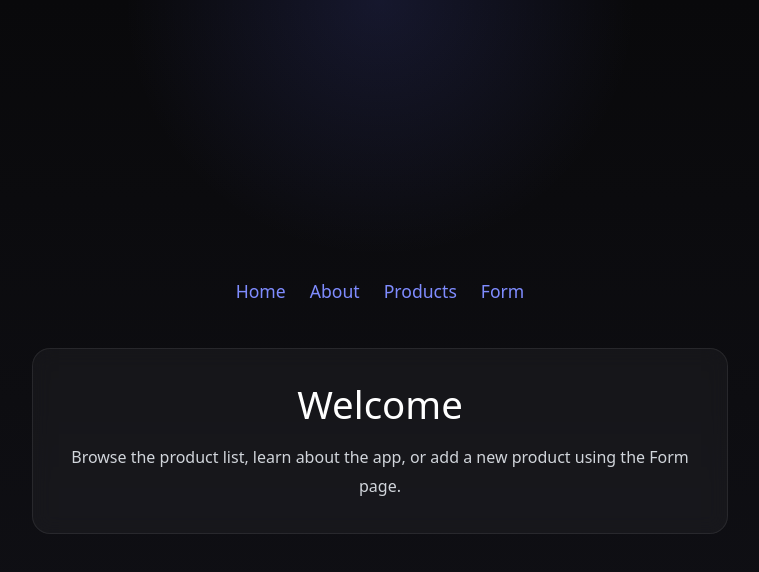
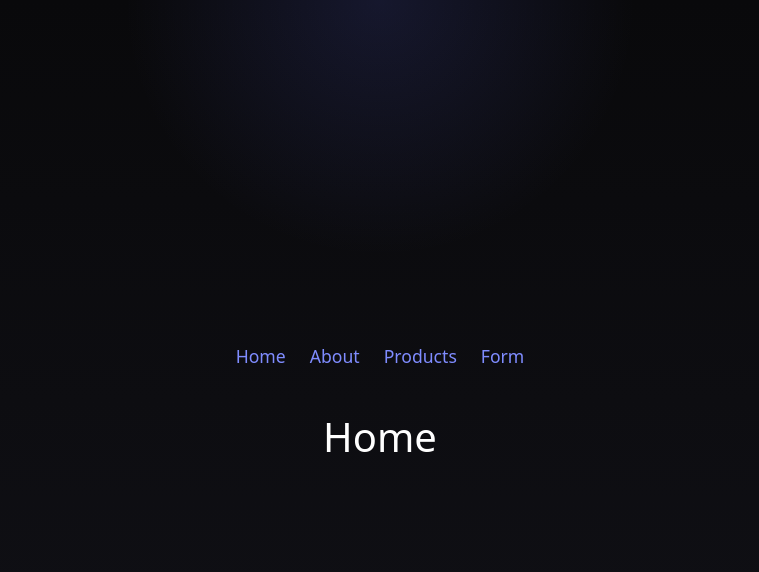
Before and after one commit to pvalerpolanco/web-development-2, a React (Vite) app: page / in a window 1280 px wide. Shown: the top 572 px of the page, without its empty margins (260-1019 px from the left). Built offline with nearby package versions, Linux system fonts and the light colour scheme.

Commit message:
Project React

```diff
--- a/src/About.tsx
+++ b/src/About.tsx
@@ -1,11 +1,7 @@
 function About() {
   return (
-    <div className="page-content">
+    <div className="About">
       <h1>About</h1>
-      <p>
-        This project demonstrates a React product list and form using navigation, routing,
-        and a clean dark UI.
-      </p>
     </div>
   );
 }
--- a/src/Home.tsx
+++ b/src/Home.tsx
@@ -1,10 +1,7 @@
 function Home() {
   return (
-    <div className="page-content">
-      <h1>Welcome</h1>
-      <p>
-        Browse the product list, learn about the app, or add a new product using the Form page.
-      </p>
+    <div className="Home">
+      <h1>Home</h1>
     </div>
   );
 }
--- a/src/MyNav.tsx
+++ b/src/MyNav.tsx
@@ -2,11 +2,11 @@ import Home from "./Home";
 import About from "./About";
 import Products from "./Products";
 import MyForm from "./MyForm";
-import { HashRouter, Route, Routes, Link } from "react-router-dom";
+import { BrowserRouter, Route, Routes, Link } from "react-router-dom";
 
 function MyNav() {
   return (
-    <HashRouter>
+    <BrowserRouter>
       <SetNav />
       <Routes>
         <Route index element={<Home />} />
@@ -15,7 +15,7 @@ function MyNav() {
         <Route path="products" element={<Products />} />
         <Route path="form" element={<MyForm />} />
       </Routes>
-    </HashRouter>
+    </BrowserRouter>
   );
 }
 
```
